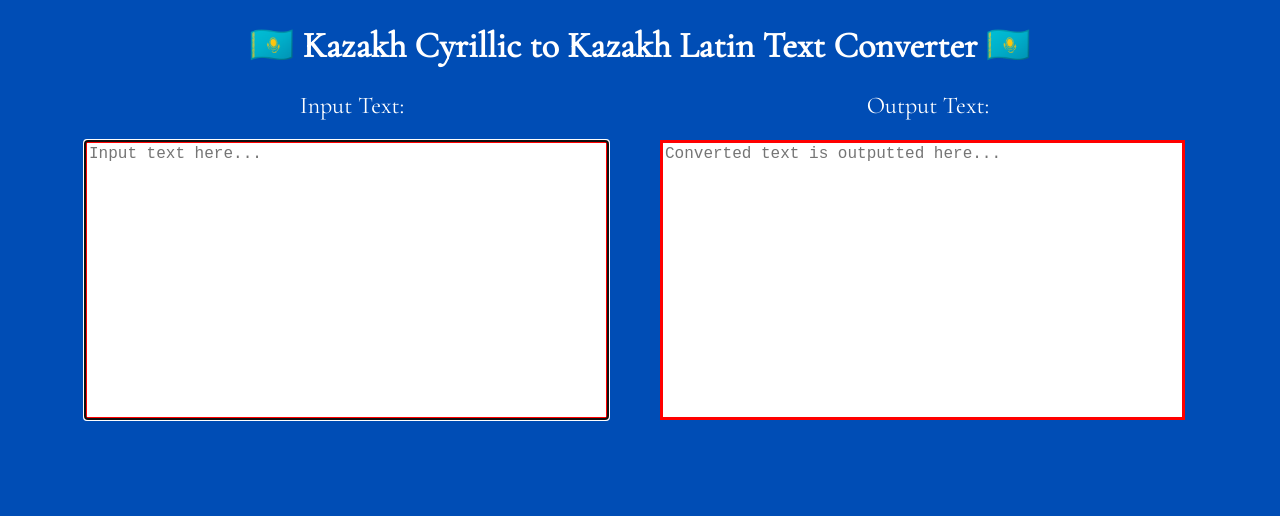
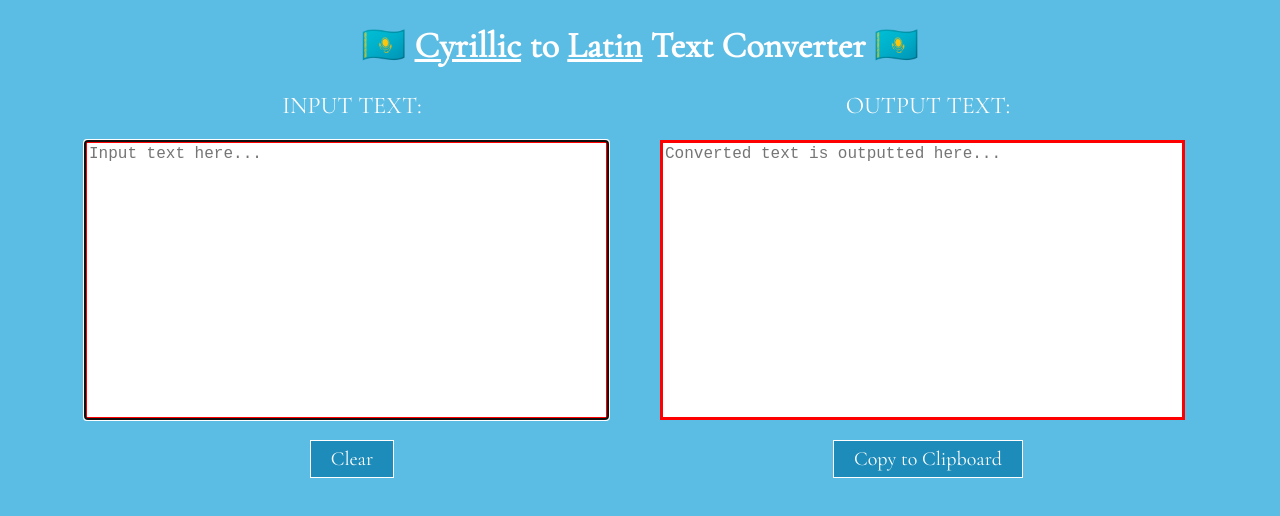
Before and after one commit to nurzhankanatzhanov/latinKazakh, a React app in the folder latin-kazakh/: page / in a window 1280 px wide. Shown: the top 516 px of the page. Built offline with nearby package versions, Linux system fonts and the light colour scheme.

Commit message:
next steps

```diff
--- a/latin-kazakh/src/App.js
+++ b/latin-kazakh/src/App.js
@@ -9,7 +9,7 @@ class App extends Component {
       <div className={classes.App}>
         <h1>
           <span role="img" aria-label="kz">
-            🇰🇿 Kazakh Cyrillic to Kazakh Latin Text Converter 🇰🇿
+            🇰🇿 <u>Cyrillic</u> to <u>Latin</u> Text Converter 🇰🇿
           </span>
         </h1>
         <Converter />
--- /dev/null
+++ b/latin-kazakh/src/Converter/Button/Button.css
@@ -0,0 +1,12 @@
+.Button {
+  background-color: #1e8cba; /* Green */
+  border: none;
+  color: white;
+  padding: 6px 20px;
+  text-align: center;
+  text-decoration: none;
+  display: inline-block;
+  font-size: 20px;
+  font-family: "Cormorant Garamond", serif;
+  border: 1px solid white;
+}
--- /dev/null
+++ b/latin-kazakh/src/Converter/Button/Button.js
@@ -0,0 +1,13 @@
+import React from "react";
+
+import classes from "./Button.css";
+
+const button = (props) => (
+  <div>
+    <button type="button" onClick={props.click} className={classes.Button}>
+      {props.name}
+    </button>
+  </div>
+);
+
+export default button;
--- a/latin-kazakh/src/Converter/Converter.css
+++ b/latin-kazakh/src/Converter/Converter.css
@@ -16,4 +16,5 @@
 
 label {
   font-size: x-large;
+  text-transform: uppercase;
 }
--- a/latin-kazakh/src/Converter/Converter.js
+++ b/latin-kazakh/src/Converter/Converter.js
@@ -2,6 +2,7 @@ import React, { Component } from "react";
 import classes from "./Converter.css";
 
 import TextArea from "./Textarea/Textarea";
+import Button from "./Button/Button";
 
 class Converter extends Component {
   state = {
@@ -12,6 +13,16 @@ class Converter extends Component {
     this.setState({
       text: event.target.value,
     });
+  };
+
+  clearInput = () => {
+    this.setState({
+      text: "",
+    });
+  };
+
+  copyToClipboard = () => {
+    navigator.clipboard.writeText(this.state.text);
   };
 
   render() {
@@ -26,6 +37,7 @@ class Converter extends Component {
             typing={(event) => this.textInputter(event)}
             value={this.state.text}
           />
+          <Button name="Clear" click={() => this.clearInput()} />
         </div>
         <div className={classes.half}>
           <label htmlFor="input_text">Output Text:</label>
@@ -35,6 +47,10 @@ class Converter extends Component {
             focus={false}
             value={this.state.text}
           />
+          <Button
+            name="Copy to Clipboard"
+            click={() => this.copyToClipboard()}
+          />
         </div>
       </div>
     );
--- a/latin-kazakh/src/Converter/Textarea/Textarea.js
+++ b/latin-kazakh/src/Converter/Textarea/Textarea.js
@@ -2,8 +2,7 @@ import React from "react";
 
 import classes from "./Textarea.css";
 
-const textArea = (props) => {
-  return (
+const textArea = (props) => (
   <textarea
     className={classes.rules}
     rows="15"
@@ -15,6 +14,5 @@ const textArea = (props) => {
     value={props.value}
   />
 );
-};
 
 export default textArea;
--- /dev/null
+++ b/latin-kazakh/src/HOC/Aux.js
@@ -0,0 +1,4 @@
+// wrapping component (higher-order component)
+const aux = (props) => props.children;
+
+export default aux;
--- a/latin-kazakh/src/Keyboard/Keyboard.js
+++ b/latin-kazakh/src/Keyboard/Keyboard.js
@@ -3,7 +3,7 @@ import classes from "./Keyboard.css";
 
 class Keyboard extends Component {
   render() {
-    return <div></div>;
+    return <div className={classes.Keyboard}></div>;
   }
 }
 
--- a/latin-kazakh/src/index.css
+++ b/latin-kazakh/src/index.css
@@ -1,7 +1,7 @@
 body {
   margin: 0;
   padding: 0;
-  font-family: sans-serif;
-  background-color: #004db5;
+  font-family: "Cormorant Garamond", serif;
+  background-color: #5bbce4;
   color: white;
 }
```
Also changed, not shown: latin-kazakh/src/Keyboard/Keyboard.css (+7 -0 lines). Lines whose indentation alone changed are shown as unchanged.
